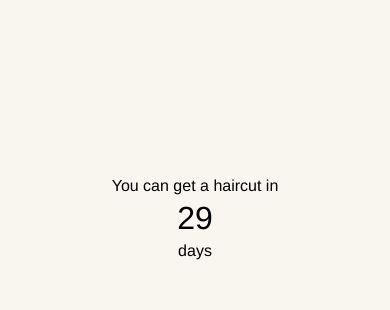
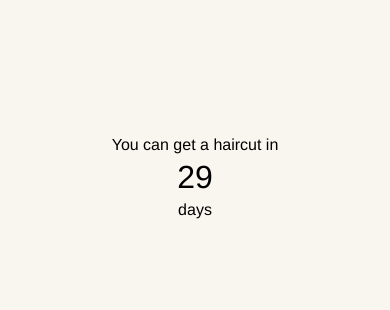
Before and after one commit to jlblumberg/lockdown-haircut, a React (Create React App) app: page / in a window 390 px wide. Shown: the top 310 px of the page. Built offline with nearby package versions, Linux system fonts and the light colour scheme.

Commit message:
Add webkit fill for mobile

```diff
--- a/src/App.tsx
+++ b/src/App.tsx
@@ -31,18 +31,16 @@ const PageContainer = styled.div`
   display: flex;
   flex-direction: column;
   justify-content: space-between;
-  height: 100vh;
   align-items: center;
-  position: relative;
 `;
 
 const Header = styled.div`
   text-align: center;
-  position: absolute;
-  top: 20vh;
 `;
 
-const Title = styled.div``;
+const Title = styled.div`
+  padding-top: 8rem;
+`;
 
 const Number = styled.div`
   margin: 5px 0px;
--- a/src/components/footer.tsx
+++ b/src/components/footer.tsx
@@ -28,7 +28,7 @@ export default Footer;
 // styled components
 const Container = styled.div`
   position: absolute;
-  bottom -7vh;
+  bottom -4rem;
 `;
 
 const TextContainer = styled.div`
--- a/src/styling/global-style.tsx
+++ b/src/styling/global-style.tsx
@@ -3,7 +3,11 @@ import { createGlobalStyle } from "styled-components";
 export default createGlobalStyle`
   body {
     background-color: ${(p) => p.theme.colors.beige};
+    min-height: -webkit-fill-available;
     font-family: "Helvetica"
+  }
+  html {
+    height: -webkit-fill-available;
   }
   a {
     text-decoration: none;
```
